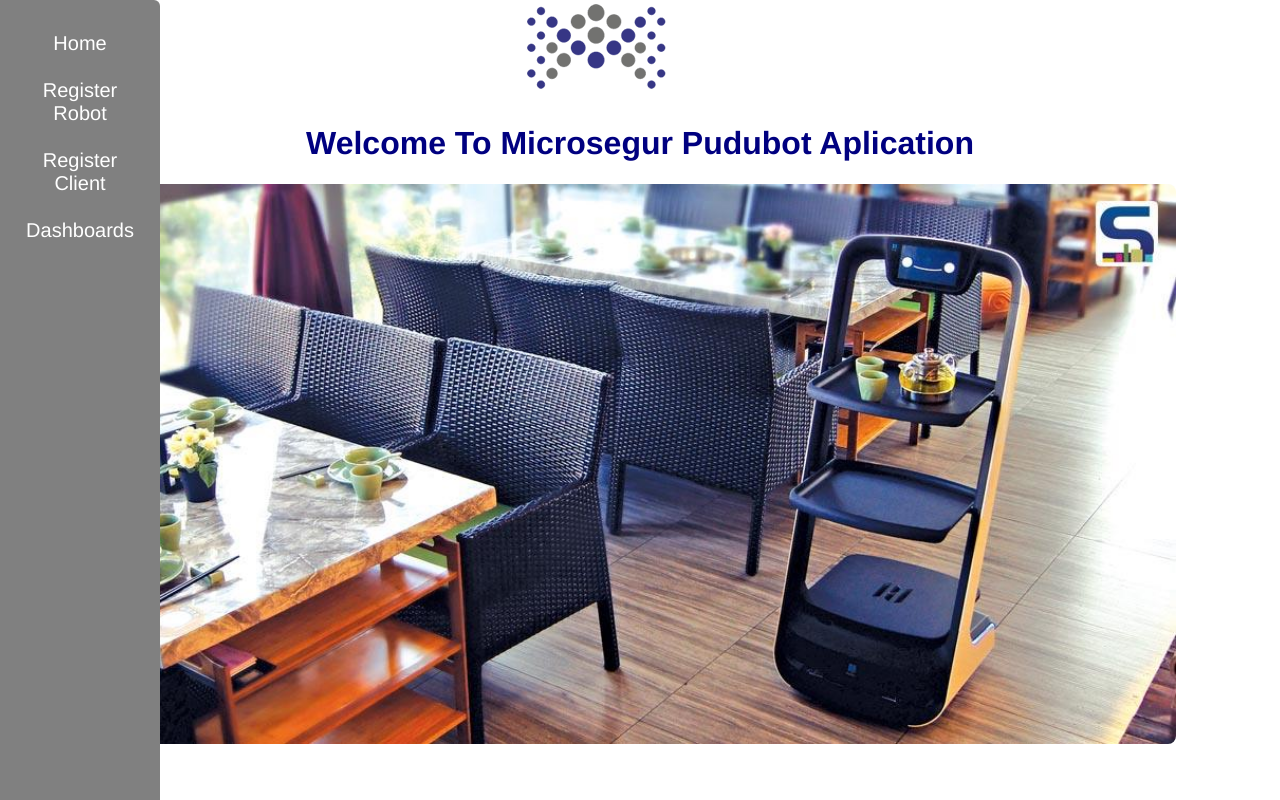
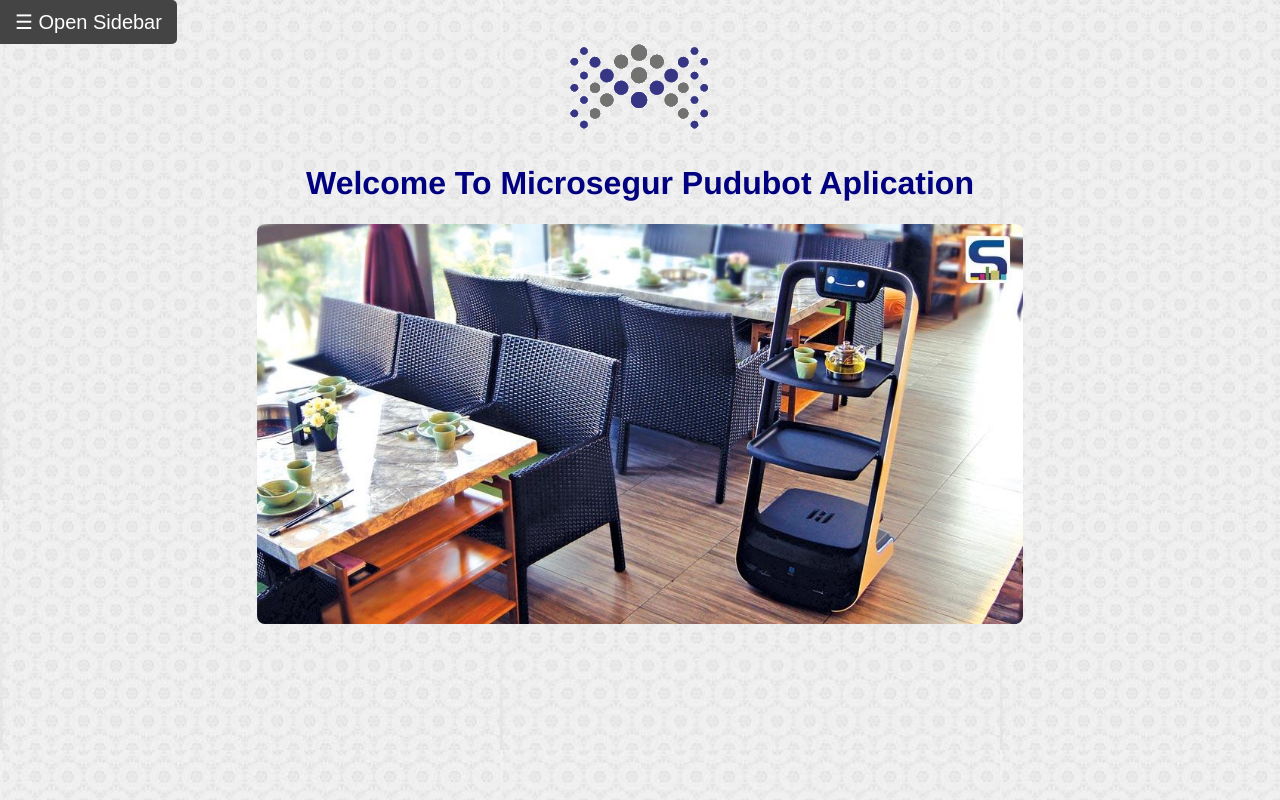
Before and after one commit to FMIFH/pudubot, a Vue app in the folder pudubot/: page / in a window 1280 px wide. Built offline with nearby package versions, Linux system fonts and the light colour scheme.

Commit message:
code cleaning and formating updating the side bar

```diff
--- a/pudubot/src/components/HelloWorld.vue
+++ b/pudubot/src/components/HelloWorld.vue
@@ -1,9 +1,8 @@
 <template>
   <div class="hello">
-    <h1>{{ msg }}</h1>
-    <div>
-      <img alt ="" src="../assets/pudubot.jpg">
-    </div>
+    <img alt="MCS logo" class="img1" src="../assets/logo2.png">
+    <h1>Welcome To Microsegur Pudubot Aplication</h1>
+    <img alt ="img2" class="img2" src="../assets/pudubot.jpg">
   </div>
 </template>
 
@@ -21,8 +20,9 @@
 h1 {
   color: navy;
 }
-img {
+
+.img2 {
   border-radius: 8px;
-  height: 70vh;
+  height: 50vh;
 }
 </style>
--- /dev/null
+++ b/pudubot/src/components/RegisterRobot.vue
@@ -0,0 +1,59 @@
+<template>
+    <div id ="registerRobot">
+        <form class="registerRobot_newRegist" @submit="registerRobot">
+            <label for="newRobot"><strong>Register New Robot</strong></label>
+            <textarea id="newRobot" cols="20" rows="1" v-model="newRobotId"></textarea>
+            <button>Submit</button>
+        </form>
+    </div>
+</template>
+
+<script>
+export default {
+    name: 'RegisterRobot',
+    data(){
+        return{
+            newRobotId: '',
+            api : 'http://microsegur.ddns.net:3006'
+        }
+    },
+
+    methods : {
+        registerRobot : async function() {
+            if(this.newRobotId){
+                const data = {
+                    "robotid" : this.newRobotId
+                };
+
+                console.log(data);
+                await fetch(this.api+'/robot',
+                {
+                    headers: {
+                        "content-type":"application/json"
+                    },
+                    body: JSON.stringify(data),
+                    method: "POST"
+                }).then(data => {return data.json})
+                .then(res => {console.log(res)})
+                .catch(error => console.log(error));
+            }
+
+        }
+    }
+}
+</script>
+
+<style>
+.registerRobot_newRegist{
+    width: 50%;
+    text-align: center;
+}
+form{
+    display: flex;
+    margin-left: auto;
+    margin-right: auto;
+    text-align: left;
+    flex-direction: column;
+}
+
+</style>
--- /dev/null
+++ b/pudubot/src/components/RobotInfo.vue
@@ -0,0 +1,62 @@
+<template>
+    <div class="RobotInfo">
+        <h1>Robots</h1>
+        <div class="displayRobots" v-for="r in robot" :key="r.robotid" >
+            <div class="static" v-bind:class="{available: checkAvaialbility(r), inUse: !checkAvaialbility(r)}">
+               <strong> {{r.robotid}} </strong>
+            </div>
+        </div>
+    </div>
+</template>
+
+<script>
+export default {
+    data(){
+        return{
+            robot: {},
+            api : 'http://microsegur.ddns.net:3006'
+        }
+    },
+
+    methods: {
+        getRobots : async function() {
+            const response = await fetch(this.api+'/robot');
+            if(response.ok){
+                const responseJson = await response.json();
+                this.robot = responseJson;
+            }
+        },
+
+        checkAvaialbility: (robot) => {
+            return robot.available;
+        }
+    },
+
+    mounted() {
+        this.getRobots();
+    }
+}
+</script>
+
+<style>
+h1{
+    color: navy;
+}
+
+.RobotInfo{
+    height: 60vh;
+    padding: 10px;
+}
+.displayRobots {
+    padding: 10px;
+    align-content: center;
+}
+.available {
+    color: green;
+}
+
+.inUse {
+    color: red;
+}
+
+</style>
--- a/pudubot/src/components/sidebar.vue
+++ b/pudubot/src/components/sidebar.vue
@@ -1,45 +1,114 @@
 <template>
-    <a href="home"> Home</a>
-    <a href="robots">Register Robot</a>
-    <a href="cliente">Register Client</a>
-    <a href="dashboards">Dashboards</a>
+  <div id="mySidebar" class="sidebar">
+    <a href="javascript:void(0)" class="closebtn" v-on:click="closeNav()">&times;</a>
+    <a href="/home">Home</a>
+    <a href="/robots">Robots</a>
+    <a href="/clients">Clients</a>
+    <a href="/dashboards">Dashboards</a>
+  </div>
+
+  <div id="main">
+    <button class="openbtn" v-on:click="openNav()">&#9776; Open Sidebar</button>
+  </div>
 </template>
 
 <script>
+export default {
+  data(){
+    return {
+      width:'0',
+      marginLeft:'0'
+    }
+  },
+  computed: {
+    computedWidth: function () {
+      return this.width;
+    },
+    computedMArgin: function () {
+      return this.marginLeft
+    }
+  },
+  methods: {
+    openNav :function() {
+      document.getElementById("mySidebar").style.width = "250px";
+      document.getElementById("main").style.marginLeft = "250px";
+    },
 
+    closeNav :function() {
+      document.getElementById("mySidebar").style.width = "0";
+      document.getElementById("main").style.marginLeft = "0";
+    }
+  }
+}
 </script>
 
 <style>
-.sidenav {
-  height: 100%; /* Full-height: remove this if you want "auto" height */
-  width: 160px; /* Set the width of the sidebar */
-  position: fixed; /* Fixed Sidebar (stay in place on scroll) */
+/* The sidebar menu */
+.sidebar {
+  height: 100%; /* 100% Full-height */
+  width: 0; /* 0 width - change this with JavaScript */
+  position: fixed; /* Stay in place */
   z-index: 1; /* Stay on top */
-  top: 0; /* Stay at the top */
+  top: 0;
   left: 0;
-  background-color: gray;
-  overflow-x: hidden;
-  padding-top: 20px;
-  border-radius: 0px 6px 0px 6px;
+  background-color: gray; /* Black*/
+  overflow-x: hidden; /* Disable horizontal scroll */
+  padding-top: 60px; /* Place content 60px from the top */
+  transition: 0.5s; /* 0.5 second transition effect to slide in the sidebar */
+  border-radius: 0px 5px 5px 0px;
 }
 
-/* The navigation menu links */
-.sidenav a {
-  padding: 12px 16px 12px 16px;
+/* The sidebar links */
+.sidebar a {
+  padding: 20px 10px 10px 32px;
   text-decoration: none;
-  font-size: 20px;
+  font-size: 25px;
   color: white;
   display: block;
+  transition: 0.3s;
 }
 
 /* When you mouse over the navigation links, change their color */
-.sidenav a:hover {
+.sidebar a:hover {
   color: #f1f1f1;
 }
 
-/* Style page content */
-.main {
-  margin-left: 160px; /* Same as the width of the sidebar */
-  padding: 0px 10px;
+/* Position and style the close button (top right corner) */
+.sidebar .closebtn {
+  position: absolute;
+  top: 0;
+  right: 25px;
+  font-size: 36px;
+  margin-left: 50px;
+}
+
+/* The button used to open the sidebar */
+.openbtn {
+  font-size: 20px;
+  cursor: pointer;
+  background-color: gray;
+  color: white;
+  padding: 10px 15px;
+  border: none;
+  position:absolute;
+  top:0;
+  left:0;
+  border-radius: 0px 5px 5px 0px;
+}
+
+.openbtn:hover {
+  background-color: #444;
+}
+
+/* Style page content - use this if you want to push the page content to the right when you open the side navigation */
+#main {
+  transition: margin-left .5s; /* If you want a transition effect */
+  padding: 20px;
+}
+
+/* On smaller screens, where height is less than 450px, change the style of the sidenav (less padding and a smaller font size) */
+@media screen and (max-height: 450px) {
+  .sidebar {padding-top: 15px;}
+  .sidebar a {font-size: 18px;}
 }
 </style>
--- /dev/null
+++ b/pudubot/src/views/About.vue
@@ -0,0 +1,5 @@
+<template>
+  <div class="about">
+    <h1>This is an about page</h1>
+  </div>
+</template>
--- a/pudubot/src/views/Home.vue
+++ b/pudubot/src/views/Home.vue
@@ -1,11 +1,6 @@
 <template>
-  <div>
-    <img alt="MCS logo" src="../assets/logo2.png">
-    <HomePage msg="Welcome To Microsegur Pudubot Aplication"/>
-  </div>
-  <div class="sidenav">
-    <Sidebar></Sidebar>
-  </div>
+  <Sidebar></Sidebar>
+  <HomePage></HomePage>
 </template>
 
 <script>
@@ -23,13 +18,8 @@
 
 <style>
 body {
-    margin: 0;
-    padding: 0 ;
-}
-
-
-
-#home{
+  margin: 0;
+  padding: 0;
   font-family: Verdana, Geneva, Tahoma, sans-serif;
   -webkit-font-smoothing: antialiased;
   -moz-osx-font-smoothing: grayscale;
--- a/pudubot/src/views/Robot.vue
+++ b/pudubot/src/views/Robot.vue
@@ -1,80 +1,21 @@
 <template>
-    <div class="RobotInfo">
-        <strong>Robots</strong>
-        <div class="displayRobots" v-for="r in robot" :key="r.robotid" >
-            <div class="static" v-bind:class="{available: checkAvaialbility(r), inUse: !checkAvaialbility(r)}">
-                {{r.robotid}}
-            </div>
-        </div>
-    </div>
-    <div id ="registerRobot">
-        <form class="registerRobot_newRegist" @submit="registerRobot">
-            <label for="newRobot"><strong>Register New Robot</strong></label>
-            <textarea id="newRobot" cols="20" rows="1" v-model="newRobotId"></textarea>
-            <button>Submit</button>
-        </form>
-    </div>
-    <div class = "sidenav">
-        <Sidebar></Sidebar>
-    </div>
-
+    <Sidebar></Sidebar>
+    <ListRobots></ListRobots>
+    <Form></Form>
 </template>
 
 <script>
 import Sidebar from '../components/sidebar.vue'
+import Form from '../components/RegisterRobot.vue'
+import ListRobots from '../components/RobotInfo.vue'
 
 export default {
     name: 'Robot',
 
     components: {
-        Sidebar
-    },
-
-    data(){
-        return{
-            newRobotId: '',
-            robot: {},
-            api : 'http://microsegur.ddns.net:3006'
-        }
-    },
-
-    methods: {
-        getRobots : async function() {
-            const response = await fetch(this.api+'/robot');
-            if(response.ok){
-                const responseJson = await response.json();
-                this.robot = responseJson;
-            }
-        },
-
-        checkAvaialbility: (robot) => {
-            return robot.available;
-        },
-
-        registerRobot : async function() {
-            if(this.newRobotId){
-                const data = {
-                    "robotid" : this.newRobotId
-                };
-
-                console.log(data);
-                await fetch(this.api+'/robot',
-                {
-                    headers: {
-                        "content-type":"application/json"
-                    },
-                    body: JSON.stringify(data),
-                    method: "POST"
-                }).then(data => {return data.json})
-                .then(res => {console.log(res)})
-                .catch(error => console.log(error));
-            }
-
-        }
-    },
-
-    mounted() {
-        this.getRobots();
+        Sidebar,
+        Form,
+        ListRobots
     }
 }
 </script>
@@ -93,34 +34,5 @@
     background-image: url("../assets/background.png");
 }
 
-.RobotInfo{
-    height: 60vh;
-    padding: 10px;
-}
-.displayRobots {
-    padding: 10px;
-    align-content: center;
-}
-
-.registerRobot_newRegist{
-    width: 50%;
-    text-align: center;
-}
-form{
-    display: flex;
-    margin-left: auto;
-    margin-right: auto;
-    text-align: left;
-    flex-direction: column;
-}
-
-.available {
-    color: green;
-}
-
-.inUse {
-    color: red;
-}
-
 
 </style>
```
Also changed, not shown: pudubot/src/assets/logo.png (deleted), pudubot/src/assets/logo2.png.
